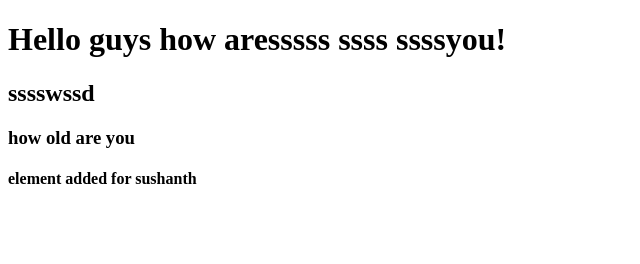
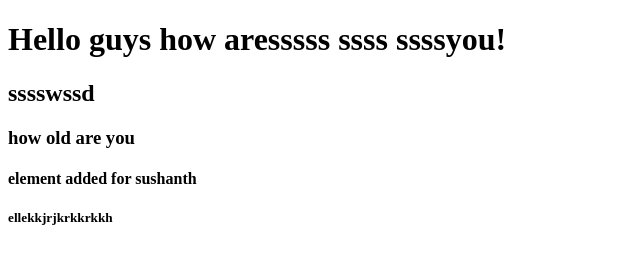
Before and after one commit to sushanthraju1234/React-JS, a plain HTML site: page index.html in a window 1280 px wide. Shown: the whole page, without its empty margins (0-640 px from the left). Drawn offline with Linux system fonts and the light colour scheme.

Commit message:
h5 element added

```diff
--- a/index.html
+++ b/index.html
@@ -10,5 +10,6 @@
     <h2>sssswssd</h2>
     <h3>how old are you</h3>
     <h4>element added for sushanth</h4>
+    <h5>ellekkjrjkrkkrkkh</h5>
   </body>
 </html>
```
